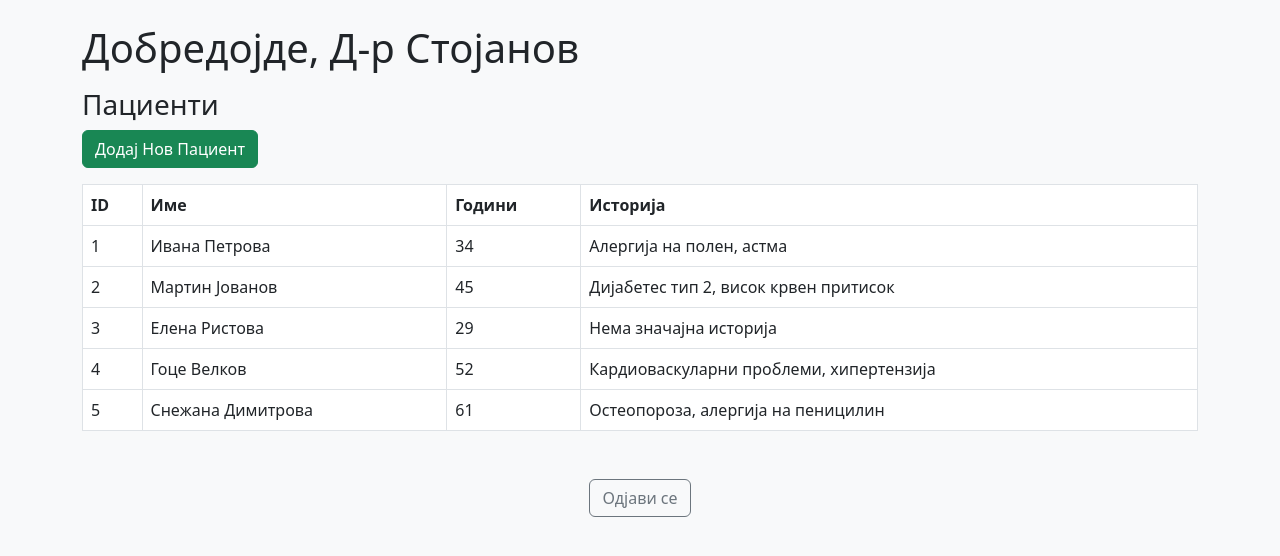
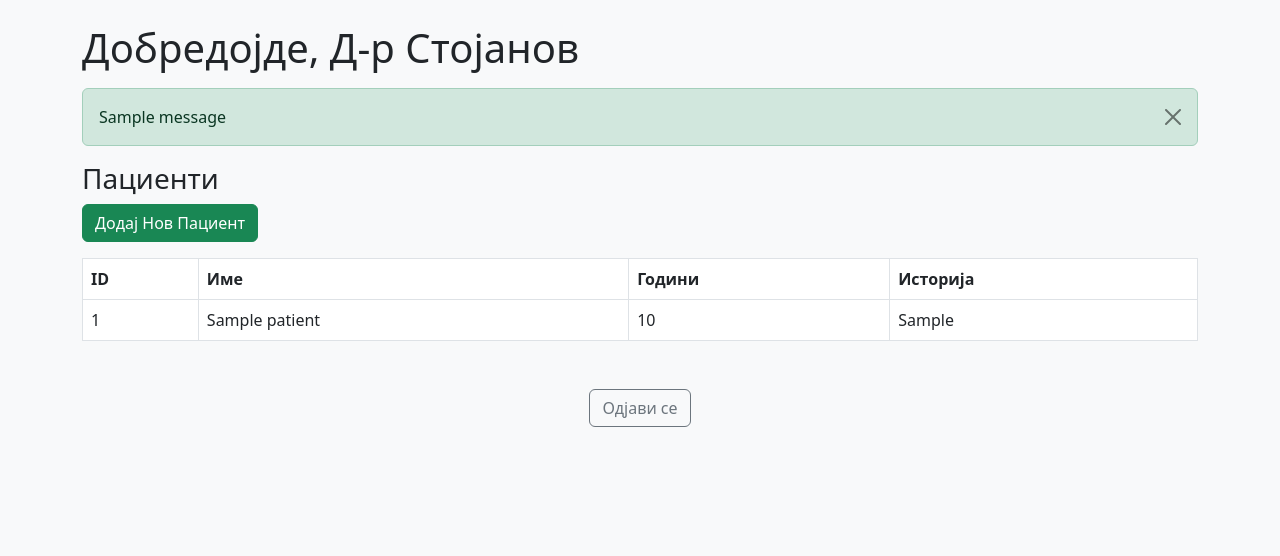
Before and after one commit to dorotejaT/E-Health-SSL, a Flask app: template templates/doctor_dashboard.html in a window 1280 px wide. Shown: the top 556 px of the page. Run offline with Flask 3, Linux system fonts and the light colour scheme; the template is opened without the code that fills it: most values are stand-ins (such as "Sample title", 1, 10 or a date in 2020); one stand-in notice (Sample message) is shown.

Commit message:
Implement role required function

```diff
--- a/app.py
+++ b/app.py
@@ -2,6 +2,8 @@ from flask import Flask, render_template, redirect, url_for, request, flash, ses
 from OpenSSL import crypto
 import textwrap
 import secrets
+from datetime import datetime
+from functools import wraps
 
 app = Flask(__name__)
 app.secret_key = secrets.token_hex(32)
@@ -15,6 +17,49 @@ def fix_cert_format(raw_cert):
     return f"-----BEGIN CERTIFICATE-----\n{wrapped}\n-----END CERTIFICATE-----"
 
 
+def init_patients():
+    if 'patients' not in session:
+        session['patients'] = [
+            {'id': 1, 'name': 'Ивана Петрова', 'age': 34, 'medical_history': 'Алергија на полен, астма'},
+            {'id': 2, 'name': 'Мартин Јованов', 'age': 45, 'medical_history': 'Дијабетес тип 2, висок крвен притисок'},
+            {'id': 3, 'name': 'Елена Ристова', 'age': 29, 'medical_history': 'Нема значајна историја'},
+            {'id': 4, 'name': 'Гоце Велков', 'age': 52, 'medical_history': 'Кардиоваскуларни проблеми, хипертензија'},
+            {'id': 5, 'name': 'Снежана Димитрова', 'age': 61, 'medical_history': 'Остеопороза, алергија на пеницилин'}
+        ]
+        session['next_patient_id'] = 6
+
+
+# ========================
+# Decorators
+# ========================
+
+def role_required(required_role):
+    def decorator(f):
+        @wraps(f)
+        def wrapper(*args, **kwargs):
+            user_cn = session.get('user')
+            if not user_cn or required_role.lower() not in user_cn.lower():
+                flash("Немате пристап до оваа страница.", "danger")
+                return redirect(url_for('login'))
+            return f(*args, **kwargs)
+        return wrapper
+    return decorator
+
+
+def login_required(f):
+    @wraps(f)
+    def decorated_function(*args, **kwargs):
+        if 'user' not in session:
+            flash("Мора да се најавите.", "warning")
+            return redirect(url_for('login'))
+        return f(*args, **kwargs)
+    return decorated_function
+
+
+# ========================
+# Routes
+# ========================
+
 @app.route('/')
 def index():
     return render_template('index.html')
@@ -23,9 +68,9 @@ def index():
 @app.route('/login')
 def login():
     cert_pem = (
-            request.headers.get('X-SSL-Client-Cert') or
-            request.environ.get('SSL_CLIENT_CERT') or
-            request.headers.get('SSL_CLIENT_CERT')
+        request.headers.get('X-SSL-Client-Cert') or
+        request.environ.get('SSL_CLIENT_CERT') or
+        request.headers.get('SSL_CLIENT_CERT')
     )
 
     print("=== SSL Environment Variables ===")
@@ -63,7 +108,6 @@ def login():
             return "<h2>Не може да се извлече Common Name од сертификатот.</h2>"
 
         print(f"User CN: {cn}")
-
         session['user'] = cn
 
         if "Doctor" in cn or "doctor" in cn.lower():
@@ -84,24 +128,56 @@ def login():
 
 
 @app.route('/doctor')
+@role_required('doctor')
 def doctor_dashboard():
-    user = session.get('user', request.args.get('user', 'Doctor'))
-    return render_template('doctor_dashboard.html', user=user)
+    user = session.get('user')
+    init_patients()
+    patients = session.get('patients', [])
+    return render_template('doctor_dashboard.html', user=user, patients=patients)
+
+
+@app.route('/add_patient', methods=['GET', 'POST'])
+@role_required('doctor')
+def add_patient():
+    if request.method == 'POST':
+        name = request.form.get('name')
+        age = request.form.get('age')
+        medical_history = request.form.get('medical_history', '')
+
+        init_patients()
+        new_patient = {
+            'id': session['next_patient_id'],
+            'name': name,
+            'age': int(age),
+            'medical_history': medical_history
+        }
+
+        session['patients'].append(new_patient)
+        session['next_patient_id'] += 1
+        session.modified = True
+
+        flash(f'Пациентот {name} е успешно додаден!', 'success')
+        return redirect(url_for('doctor_dashboard'))
+
+    return render_template('add_patient.html')
 
 
 @app.route('/patient')
+@role_required('patient')
 def patient_dashboard():
-    user = session.get('user', request.args.get('user', 'Patient'))
+    user = session.get('user')
     return render_template('patient_dashboard.html', user=user)
 
 
 @app.route('/admin')
+@role_required('admin')
 def admin_dashboard():
-    user = session.get('user', request.args.get('user', 'Admin'))
+    user = session.get('user')
     return render_template('admin_dashboard.html', user=user)
 
 
 @app.route('/debug-ssl')
+@login_required
 def debug_ssl():
     ssl_info = {k: v for k, v in request.environ.items() if 'SSL' in k}
     headers_info = dict(request.headers)
@@ -116,16 +192,34 @@ def debug_ssl():
 
 
 @app.route('/manage_users')
+@role_required('admin')
 def manage_users():
     return render_template('manage_users.html')
 
 
-@app.route('/generate_reports')
+@app.route('/generate_reports', methods=['GET', 'POST'])
+@role_required('admin')
 def generate_reports():
-    return render_template('generate_reports.html')
+    if 'reports' not in session:
+        session['reports'] = [
+            "Извештај - Активни пациенти (22.06.2025)",
+            "Извештај - Системска активност (15.06.2025)",
+            "Извештај - Доктори по одделенија (01.06.2025)"
+        ]
+
+    if request.method == 'POST':
+        now = datetime.now().strftime("%d.%m.%Y")
+        new_report = f"Извештај - Нов системски извештај ({now})"
+        session['reports'].insert(0, new_report)
+        session.modified = True
+        flash("Нов извештај е успешно генериран!", "success")
+        return redirect(url_for('generate_reports'))
+
+    return render_template('generate_reports.html', reports=session['reports'])
 
 
 @app.route('/view_logs')
+@role_required('admin')
 def view_logs():
     return render_template('view_logs.html')
 
--- a/templates/doctor_dashboard.html
+++ b/templates/doctor_dashboard.html
@@ -8,6 +8,19 @@
 <body class="bg-light">
 <div class="container py-4">
     <h1 class="mb-3">Добредојде, Д-р Стојанов</h1>
+
+    <!-- Flash Messages -->
+    {% with messages = get_flashed_messages(with_categories=true) %}
+        {% if messages %}
+            {% for category, message in messages %}
+                <div class="alert alert-{{ 'success' if category == 'success' else 'info' }} alert-dismissible fade show" role="alert">
+                    {{ message }}
+                    <button type="button" class="btn-close" data-bs-dismiss="alert" aria-label="Close"></button>
+                </div>
+            {% endfor %}
+        {% endif %}
+    {% endwith %}
+
     <h3>Пациенти</h3>
     <a href="/add_patient" class="btn btn-success mb-3">Додај Нов Пациент</a>
 
@@ -21,41 +34,22 @@
             </tr>
         </thead>
         <tbody>
+            {% for patient in patients %}
             <tr>
-                <td>1</td>
-                <td>Ивана Петрова</td>
-                <td>34</td>
-                <td>Алергија на полен, астма</td>
+                <td>{{ patient.id }}</td>
+                <td>{{ patient.name }}</td>
+                <td>{{ patient.age }}</td>
+                <td>{{ patient.medical_history }}</td>
             </tr>
-            <tr>
-                <td>2</td>
-                <td>Мартин Јованов</td>
-                <td>45</td>
-                <td>Дијабетес тип 2, висок крвен притисок</td>
-            </tr>
-            <tr>
-                <td>3</td>
-                <td>Елена Ристова</td>
-                <td>29</td>
-                <td>Нема значајна историја</td>
-            </tr>
-            <tr>
-                <td>4</td>
-                <td>Гоце Велков</td>
-                <td>52</td>
-                <td>Кардиоваскуларни проблеми, хипертензија</td>
-            </tr>
-            <tr>
-                <td>5</td>
-                <td>Снежана Димитрова</td>
-                <td>61</td>
-                <td>Остеопороза, алергија на пеницилин</td>
-            </tr>
+            {% endfor %}
         </tbody>
     </table>
     <div class="text-center mt-5">
         <a href="/" class="btn btn-outline-secondary">Одјави се</a>
     </div>
 </div>
+
+<!-- Bootstrap JS for dismissible alerts -->
+<script src="https://cdn.jsdelivr.net/npm/bootstrap@5.3.0/dist/js/bootstrap.bundle.min.js"></script>
 </body>
 </html>
```
Also changed, not shown: templates/generate_reports.html (+17 -4 lines).
